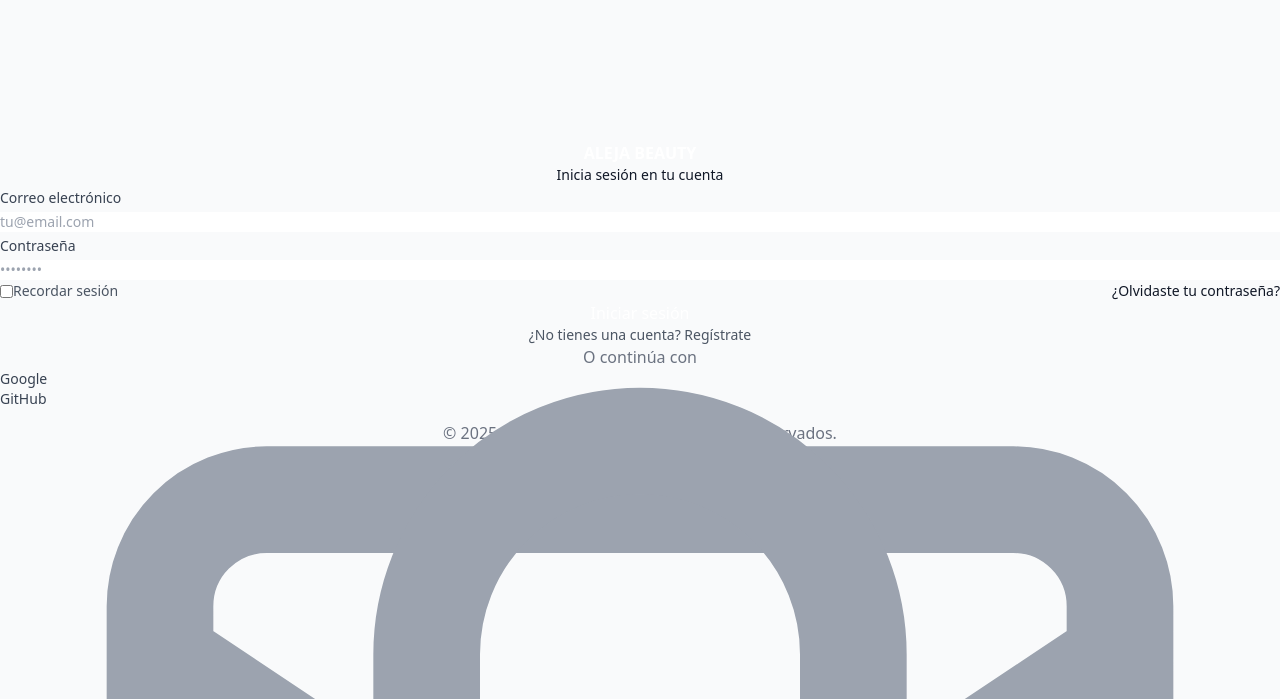
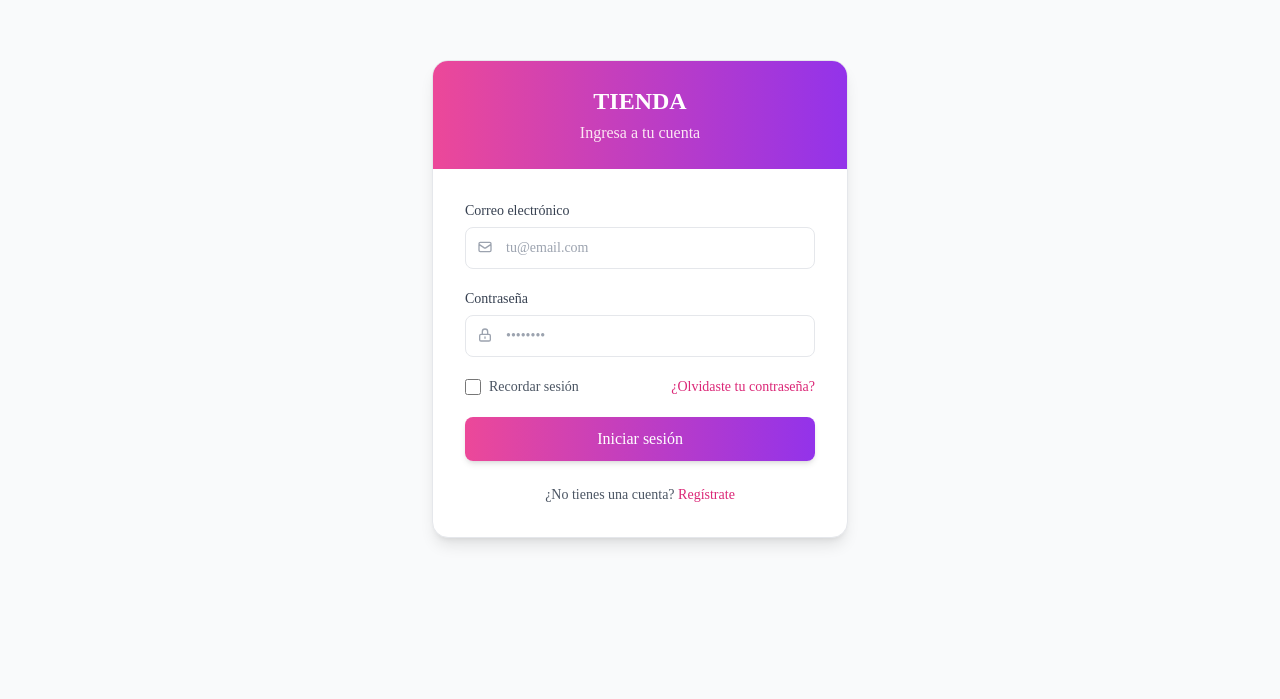
Before and after one commit to LAlejagon/Beauty, a Next.js app: page /login in a window 1280 px wide. Shown: the part 101-800 px from the top of the page. Built offline with nearby package versions, Linux system fonts and the light colour scheme.

Commit message:
actualizacion de homepage

```diff
--- a/app/layout.tsx
+++ b/app/layout.tsx
@@ -14,8 +14,8 @@ const geistMono = Geist_Mono({
 
 export const metadata: Metadata = {
   title: {
-    default: "Tienda Chiki",
-    template: "%s | Tienda Chiki"
+    default: "Tienda Beauty",
+    template: "%s | Tienda Beauty"
   },
   description: "Compra los mejores productos en nuestra tienda online",
 };
--- a/modules/auth/ScreenMarketplace.tsx
+++ b/modules/auth/ScreenMarketplace.tsx
@@ -1,16 +1,16 @@
 "use client";
-import ScreenMarketplace from "@/modules/auth/ScreenMarketplace";
 
 const productosOjos = [
-    {
-      title: "Paleta Sombras Cuadrado SAS",
-      price: "$2.900,00",
-      imageUrl: "https://res.cloudinary.com/dajaq7tej/image/upload/v1743989676/paleta_rqynds.jpg" // Corregido el formato
-    },
+  {
+    title: "Paleta Sombras Cuadrado",
+    price: "$20.900,00",
+    imageUrl:
+      "https://res.cloudinary.com/dajaq7tej/image/upload/v1743989676/paleta_rqynds.jpg",
+  },
   {
     title: "Paleta Sombras Círculo SAS",
     price: "$11.900,00",
-    imageUrl: "https://link-de-tu-imagen.com/imagen2.jpg",
+    imageUrl: "https://res.cloudinary.com/demo/image/upload/sample.jpg", // Reemplacé por una imagen válida
   },
 ];
 
@@ -20,7 +20,22 @@ export default function OjosPage() {
       <h1 className="text-2xl font-bold text-pink-600 mb-4">Productos para Ojos</h1>
       <div className="grid grid-cols-1 sm:grid-cols-2 md:grid-cols-4 gap-6">
         {productosOjos.map((producto, index) => (
-          <ScreenMarketplace key={index} {...producto} />
+          <div
+            key={index}
+            className="bg-white shadow-md rounded-xl overflow-hidden border"
+          >
+            <img
+              src={producto.imageUrl}
+              alt={producto.title}
+              className="w-full h-48 object-cover"
+            />
+            <div className="p-4">
+              <h2 className="text-lg font-semibold text-gray-800">
+                {producto.title}
+              </h2>
+              <p className="text-pink-600 font-medium">{producto.price}</p>
+            </div>
+          </div>
         ))}
       </div>
     </div>
--- a/modules/auth/Screenlogin.tsx
+++ b/modules/auth/Screenlogin.tsx
@@ -1,41 +1,36 @@
-"use client";
-import { useState } from 'react';
-import Link from 'next/link';
+'use client'
+
+import Link from 'next/link'
+import { Metadata } from "next";
+
+export const metadata: Metadata = {
+  title: "Iniciar sesión",
+  description: "Accede a tu cuenta en Tienda Chiki",
+};
 
 export default function LoginPage() {
-  const [email, setEmail] = useState('');
-  const [password, setPassword] = useState('');
-
-  const handleSubmit = (e: React.FormEvent) => {
-    e.preventDefault();
-    console.log('Login:', { email, password });
-  };
-
   return (
     <div className="w-full max-w-md px-4">
-      {/* Card */}
-      <div className="bg-white rounded-2xl shadow-sm border border-gray-200 overflow-hidden">
+      <div className="bg-white rounded-2xl shadow-lg border border-gray-200 overflow-hidden">
         {/* Header */}
-        <div className="bg-black p-6 text-center">
-          <h1 className="text-2xl font-bold text-white">ALEJA BEAUTY</h1>
-          <p className="text-gray-300 mt-1 text-sm">Inicia sesión en tu cuenta</p>
+        <div className="bg-gradient-to-r from-pink-500 to-purple-600 p-6 text-center">
+          <h1 className="text-2xl font-bold text-white">TIENDA</h1>
+          <p className="text-pink-100 mt-1">Ingresa a tu cuenta</p>
         </div>
 
         {/* Formulario */}
-        <div className="p-6 sm:p-8">
-          <form onSubmit={handleSubmit} className="space-y-4">
+        <div className="p-8">
+          <form className="space-y-5">
             <div>
               <label className="block text-sm font-medium text-gray-700 mb-1.5">Correo electrónico</label>
               <div className="relative">
                 <input
                   type="email"
-                  value={email}
-                  onChange={(e) => setEmail(e.target.value)}
-                  className="w-full px-3.5 py-2 text-sm rounded-lg border border-gray-300 focus:outline-none focus:ring-1 focus:ring-black focus:border-black transition-all pl-9"
+                  className="w-full px-4 py-2.5 text-sm rounded-lg border border-gray-200 focus:outline-none focus:ring-2 focus:ring-pink-500 focus:border-transparent transition-all pl-10"
                   placeholder="tu@email.com"
                   required
                 />
-                <svg className="absolute left-3 top-2.5 h-4 w-4 text-gray-400" fill="none" viewBox="0 0 24 24" stroke="currentColor">
+                <svg className="absolute left-3 top-3 h-4 w-4 text-gray-400" fill="none" viewBox="0 0 24 24" stroke="currentColor">
                   <path strokeLinecap="round" strokeLinejoin="round" strokeWidth={2} d="M3 8l7.89 5.26a2 2 0 002.22 0L21 8M5 19h14a2 2 0 002-2V7a2 2 0 00-2-2H5a2 2 0 00-2 2v10a2 2 0 002 2z" />
                 </svg>
               </div>
@@ -46,13 +41,11 @@ export default function LoginPage() {
               <div className="relative">
                 <input
                   type="password"
-                  value={password}
-                  onChange={(e) => setPassword(e.target.value)}
-                  className="w-full px-3.5 py-2 text-sm rounded-lg border border-gray-300 focus:outline-none focus:ring-1 focus:ring-black focus:border-black transition-all pl-9"
+                  className="w-full px-4 py-2.5 text-sm rounded-lg border border-gray-200 focus:outline-none focus:ring-2 focus:ring-pink-500 focus:border-transparent transition-all pl-10"
                   placeholder="••••••••"
                   required
                 />
-                <svg className="absolute left-3 top-2.5 h-4 w-4 text-gray-400" fill="none" viewBox="0 0 24 24" stroke="currentColor">
+                <svg className="absolute left-3 top-3 h-4 w-4 text-gray-400" fill="none" viewBox="0 0 24 24" stroke="currentColor">
                   <path strokeLinecap="round" strokeLinejoin="round" strokeWidth={2} d="M12 15v2m-6 4h12a2 2 0 002-2v-6a2 2 0 00-2-2H6a2 2 0 00-2 2v6a2 2 0 002 2zm10-10V7a4 4 0 00-8 0v4h8z" />
                 </svg>
               </div>
@@ -63,20 +56,20 @@ export default function LoginPage() {
                 <input
                   id="remember"
                   type="checkbox"
-                  className="h-3.5 w-3.5 text-black focus:ring-black border-gray-300 rounded"
+                  className="h-4 w-4 text-pink-600 focus:ring-pink-500 border-gray-300 rounded"
                 />
                 <label htmlFor="remember" className="ml-2 text-gray-600">
                   Recordar sesión
                 </label>
               </div>
-              <a href="#" className="text-black hover:text-gray-700 font-medium">
+              <a href="#" className="text-pink-600 hover:text-pink-500 font-medium">
                 ¿Olvidaste tu contraseña?
               </a>
             </div>
 
             <button
               type="submit"
-              className="w-full py-2.5 px-4 bg-black hover:bg-gray-800 text-white font-medium rounded-lg transition-all focus:outline-none focus:ring-2 focus:ring-offset-2 focus:ring-gray-900"
+              className="w-full py-2.5 px-4 bg-gradient-to-r from-pink-500 to-purple-600 hover:from-pink-600 hover:to-purple-700 text-white font-medium rounded-lg shadow-md transition-all transform hover:scale-[1.01] focus:outline-none focus:ring-2 focus:ring-pink-500 focus:ring-offset-2"
             >
               Iniciar sesión
             </button>
@@ -84,45 +77,12 @@ export default function LoginPage() {
 
           <div className="mt-6 text-center text-sm">
             <p className="text-gray-600">
-              ¿No tienes una cuenta?{' '}
-              <Link href="/registro" className="font-medium text-black hover:text-gray-700">
+              ¿No tienes una cuenta?{" "}
+              <Link href= "" className="font-medium text-pink-600 hover:text-pink-500">
                 Regístrate
               </Link>
             </p>
           </div>
-
-          <div className="mt-6">
-            <div className="relative">
-              <div className="absolute inset-0 flex items-center">
-                <div className="w-full border-t border-gray-200"></div>
-              </div>
-              <div className="relative flex justify-center text-xs">
-                <span className="px-2 bg-white text-gray-500 uppercase tracking-wider">
-                  O continúa con
-                </span>
-              </div>
-            </div>
-
-            <div className="mt-6 grid grid-cols-2 gap-2">
-              <button className="flex items-center justify-center py-2 px-3 border border-gray-200 rounded-lg hover:bg-gray-50 transition-all text-sm font-medium text-gray-700">
-                <svg className="w-4 h-4 mr-2" fill="currentColor" viewBox="0 0 24 24">
-                  <path d="M12.545 10.239v3.821h5.445c-0.712 2.315-2.647 3.972-5.445 3.972-3.332 0-6.033-2.701-6.033-6.032s2.701-6.032 6.033-6.032c1.498 0 2.866 0.549 3.921 1.453l2.814-2.814c-1.784-1.664-4.153-2.675-6.735-2.675-5.522 0-10 4.477-10 10s4.478 10 10 10c8.396 0 10-7.524 10-10 0-0.67-0.069-1.325-0.189-1.955h-9.811z" />
-                </svg>
-                Google
-              </button>
-              <button className="flex items-center justify-center py-2 px-3 border border-gray-200 rounded-lg hover:bg-gray-50 transition-all text-sm font-medium text-gray-700">
-                <svg className="w-4 h-4 mr-2" fill="currentColor" viewBox="0 0 24 24">
-                  <path fillRule="evenodd" d="M12 2C6.477 2 2 6.484 2 12.017c0 4.425 2.865 8.18 6.839 9.504.5.092.682-.217.682-.483 0-.237-.008-.868-.013-1.703-2.782.605-3.369-1.343-3.369-1.343-.454-1.158-1.11-1.466-1.11-1.466-.908-.62.069-.608.069-.608 1.003.07 1.531 1.032 1.531 1.032.892 1.53 2.341 1.088 2.91.832.092-.647.35-1.088.636-1.338-2.22-.253-4.555-1.113-4.555-4.951 0-1.093.39-1.988 1.029-2.688-.103-.253-.446-1.272.098-2.65 0 0 .84-.27 2.75 1.026A9.564 9.564 0 0112 6.844c.85.004 1.705.115 2.504.337 1.909-1.296 2.747-1.027 2.747-1.027.546 1.379.202 2.398.1 2.651.64.7 1.028 1.595 1.028 2.688 0 3.848-2.339 4.695-4.566 4.943.359.309.678.92.678 1.855 0 1.338-.012 2.419-.012 2.747 0 .268.18.58.688.482A10.019 10.019 0 0022 12.017C22 6.484 17.522 2 12 2z" clipRule="evenodd" />
-                </svg>
-                GitHub
-              </button>
-            </div>
-          </div>
-        </div>
-
-        {/* Footer */}
-        <div className="bg-gray-50 px-6 py-3 text-center text-xs text-gray-500 border-t border-gray-100">
-          © {new Date().getFullYear()} Aleja Beauty. Todos los derechos reservados.
         </div>
       </div>
     </div>
--- a/tailwind.config.ts
+++ b/tailwind.config.ts
@@ -2,9 +2,9 @@ import type { Config } from "tailwindcss";
 
 export default {
   content: [
-    "./pages/**/*.{js,ts,jsx,tsx,mdx}",
+    "./app/**/*.{js,ts,jsx,tsx,mdx}",
     "./components/**/*.{js,ts,jsx,tsx,mdx}",
-    "./app/**/*.{js,ts,jsx,tsx,mdx}",
+    "./modules/**/*.{js,ts,jsx,tsx,mdx}",
   ],
   theme: {
     extend: {
@@ -12,8 +12,21 @@ export default {
         background: "var(--background)",
         foreground: "var(--foreground)",
         rosa: "#ec407a",
+        // Añade los colores del diseño original
+        primary: {
+          500: "#6366F1",
+          600: "#4F46E5",
+        },
+        dark: "#1E293B",
+      },
+      fontFamily: {
+        sans: ["var(--font-geist-sans)"],
+        mono: ["var(--font-geist-mono)"],
       },
     },
   },
   plugins: [],
+  corePlugins: {
+    preflight: true, // Asegúrate que esté activado
+  },
 } satisfies Config;
```
Also changed, not shown: modules/homepage/generalPage.tsx (+62 -17 lines).
